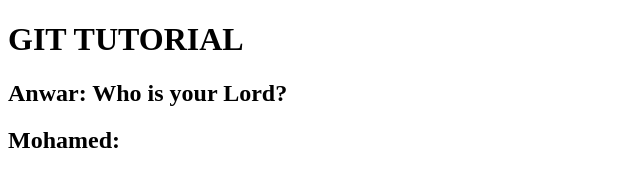
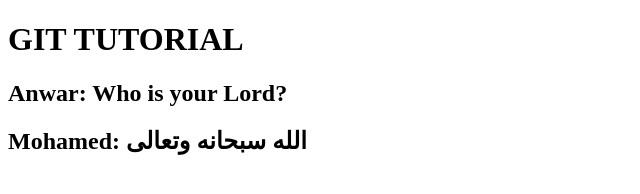
Before and after one commit to CodeNameMoe/Anwar_GitHub_Tut, a plain HTML site: page index.html in a window 1280 px wide. Shown: the whole page, without its empty margins (0-640 px from the left). Drawn offline with Linux system fonts and the light colour scheme.

Commit message:
My answer

```diff
--- a/index.html
+++ b/index.html
@@ -8,6 +8,6 @@
   <body>
     <h1>GIT TUTORIAL</h1>
     <h2>Anwar: Who is your Lord?</h2>
-    <h2>Mohamed:</h2>
+    <h2>Mohamed: الله سبحانه وتعالى</h2>
   </body>
 </html>
```
